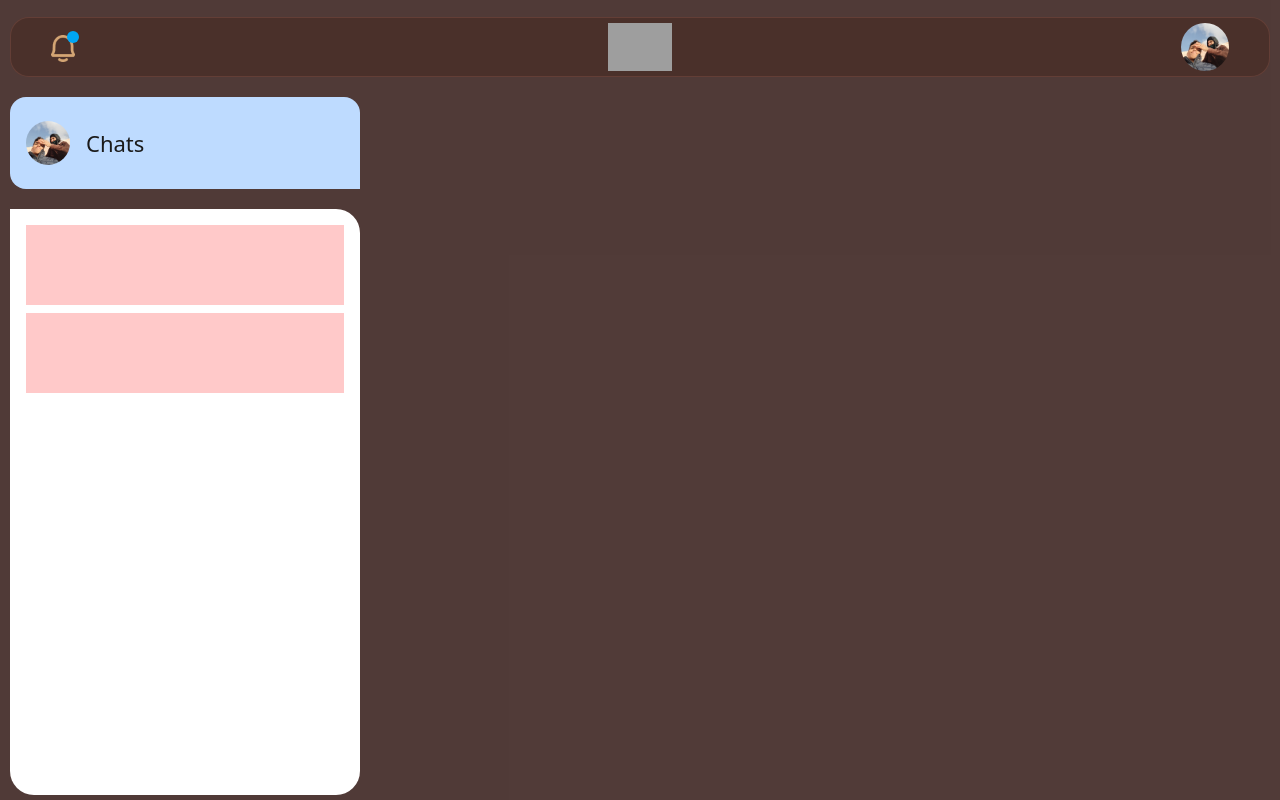
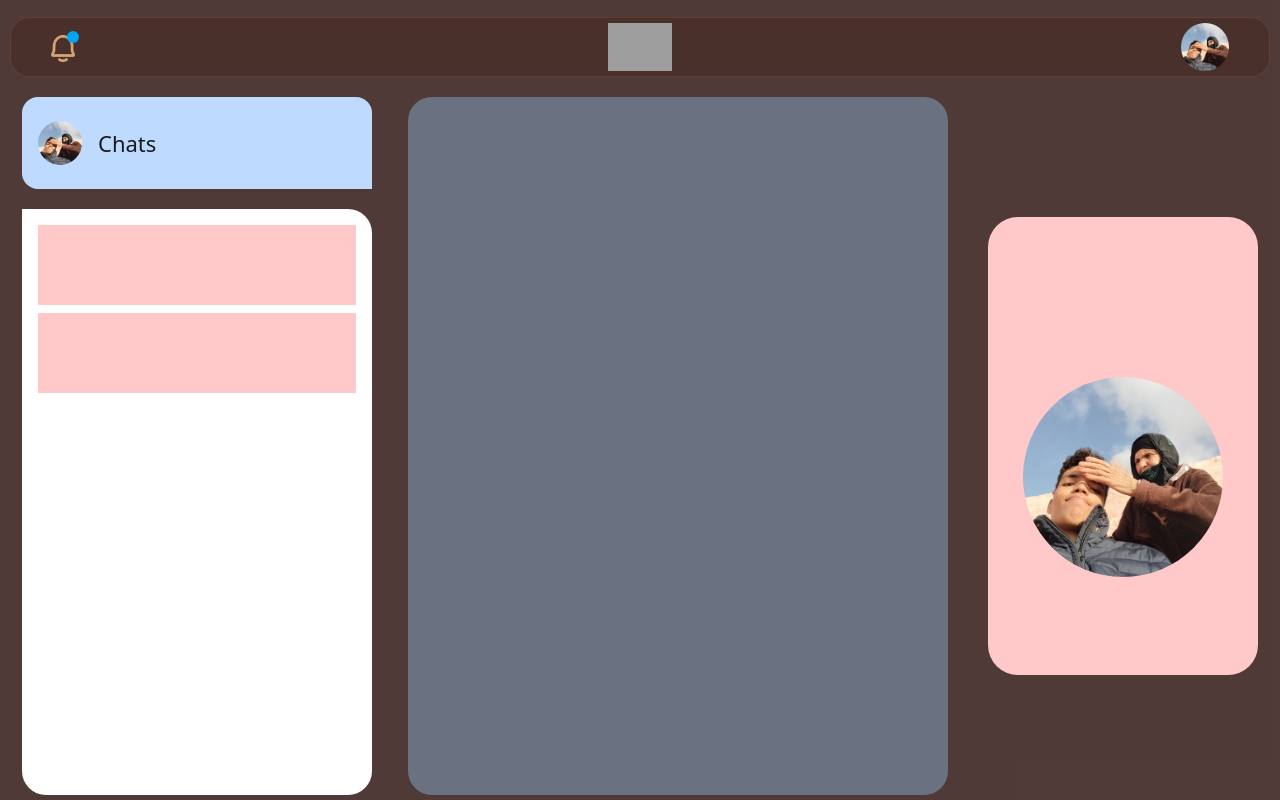
Before and after one commit to OuchaneSiham/final_project, a React app in the folder frontend/: page /Chat in a window 1280 px wide. Built offline with nearby package versions, Linux system fonts and the light colour scheme; grey boxes are pictures that could not be loaded; the HTML template or start-up script is replaced by a standard one.

Commit message:
adding a new section to displey the User meta data

```diff
--- a/frontend/src/pages/chat/Chat.jsx
+++ b/frontend/src/pages/chat/Chat.jsx
@@ -10,9 +10,9 @@ export default function Chat()
 
             < Navbar />
 
-            <div className="flex flex-1 gap-4 min-h-0">
+            <div className="flex flex-1 gap-4 min-h-0 px-3">
                 {/* LEFT SIDEBAR */}
-                <div className="flex flex-col w-[350px] rounded-3xl gap-5">
+                <div className="flex flex-col w-[350px] rounded-3xl gap-5 mr-5">
                     {/* top chat Bar */}
                     <div className="flex items-center justify-start w-auto h-[92px] bg-blue-200 rounded-l-2xl rounded-t-2xl p-4 gap-4">
                         <div className='h-11 w-11 rounded-full transition duration-350 ease-in-out overflow-hidden'>
@@ -31,6 +31,23 @@ export default function Chat()
                         <Contacts/>
                     </div>
                 </div>
+
+                {/*Right Side Bar*/}
+                <div className="flex flex-1 gap-10">
+                    <div className="w-2/3 bg-gray-500 rounded-3xl ">
+
+                    </div>
+
+                    {/*most right bar for user infos */}
+                    <div className="flex flex-col w-1/3  bg-red-200 my-30  rounded-[30px] items-center pt-40">
+                        <div className='h-50 w-50 rounded-full transition duration-350 ease-in-out overflow-hidden'>
+                            <img   src={face}
+                                    alt="testing img"
+                                    className='h-full w-full object-cover'>
+                            </img>
+                        </ div>
+                    </div>
+                </div>
             </div>
 
         </div>
```
